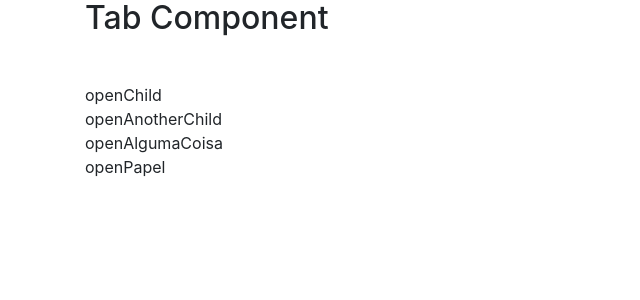
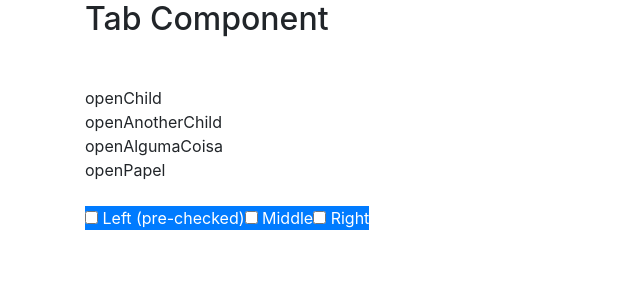
Before and after one commit to WillianAgostini/AngularGenerateDynamicComponent, an Angular app: page / in a window 1280 px wide. Shown: the top 300 px of the page, without its empty margins (0-640 px from the left). Built offline with nearby package versions, Linux system fonts and the light colour scheme.

Commit message:
adicionado bootstrap jquery popper

```diff
--- a/package.json
+++ b/package.json
@@ -21,7 +21,11 @@
     "@angular/platform-browser": "^4.3.6",
     "@angular/platform-browser-dynamic": "^4.3.6",
     "@angular/router": "^4.3.6",
+    "@ng-bootstrap/ng-bootstrap": "^1.0.0-beta.5",
+    "bootstrap": "^4.0.0-beta",
     "core-js": "^2.5.1",
+    "jquery": "^3.2.1",
+    "popper.js": "^1.12.5",
     "rxjs": "^5.4.3",
     "zone.js": "^0.8.17"
   },
--- a/src/app/app.module.ts
+++ b/src/app/app.module.ts
@@ -8,6 +8,7 @@ import { AnotherChildComponent } from "./another-child/another-child.component";
 import { AlgumaCoisaComponent } from "./alguma-coisa/alguma-coisa.component";
 import { TabComponent } from "./tab/tab.component";
 import { TabService } from "./tab/tab.service";
+import { NgbModule } from "@ng-bootstrap/ng-bootstrap";
 
 @NgModule({
   declarations: [
@@ -18,7 +19,7 @@ import { TabService } from "./tab/tab.service";
     AlgumaCoisaComponent,
     TabComponent
   ],
-  imports: [BrowserModule, CommonModule],
+  imports: [BrowserModule, CommonModule, NgbModule.forRoot()],
   providers: [TabService],
   entryComponents: [
     AppComponent,
--- a/src/app/tab/tab.component.html
+++ b/src/app/tab/tab.component.html
@@ -17,3 +17,15 @@
 <br>
 
 <div  #parent></div>
+
+<div class="btn-group" data-toggle="buttons">
+    <label class="btn-primary" ngbButtonLabel>
+      <input type="checkbox" ngbButton > Left (pre-checked)
+    </label>
+    <label class="btn-primary" ngbButtonLabel>
+      <input type="checkbox" ngbButton > Middle
+    </label>
+    <label class="btn-primary" ngbButtonLabel>
+      <input type="checkbox" ngbButton > Right
+    </label>
+  </div>
--- a/src/index.html
+++ b/src/index.html
@@ -7,14 +7,15 @@
 
   <meta name="viewport" content="width=device-width, initial-scale=1">
   <link rel="icon" type="image/x-icon" href="favicon.ico">
-  <link rel="stylesheet" href="https://maxcdn.bootstrapcdn.com/bootstrap/4.0.0-beta/css/bootstrap.min.css" integrity="sha384-/Y6pD6FV/Vv2HJnA6t+vslU6fwYXjCFtcEpHbNJ0lyAFsXTsjBbfaDjzALeQsN6M" crossorigin="anonymous">
+  <!-- <link rel="stylesheet" href="https://maxcdn.bootstrapcdn.com/bootstrap/4.0.0-beta/css/bootstrap.min.css" integrity="sha384-/Y6pD6FV/Vv2HJnA6t+vslU6fwYXjCFtcEpHbNJ0lyAFsXTsjBbfaDjzALeQsN6M" crossorigin="anonymous"> -->
 </head>
 <body>
   <div class="container">
   <app-tab/>
   </div>
+
 </body>
-<script src="https://code.jquery.com/jquery-3.2.1.slim.min.js" integrity="sha384-KJ3o2DKtIkvYIK3UENzmM7KCkRr/rE9/Qpg6aAZGJwFDMVNA/GpGFF93hXpG5KkN" crossorigin="anonymous"></script>
+<!-- <script src="https://code.jquery.com/jquery-3.2.1.slim.min.js" integrity="sha384-KJ3o2DKtIkvYIK3UENzmM7KCkRr/rE9/Qpg6aAZGJwFDMVNA/GpGFF93hXpG5KkN" crossorigin="anonymous"></script>
 <script src="https://cdnjs.cloudflare.com/ajax/libs/popper.js/1.11.0/umd/popper.min.js" integrity="sha384-b/U6ypiBEHpOf/4+1nzFpr53nxSS+GLCkfwBdFNTxtclqqenISfwAzpKaMNFNmj4" crossorigin="anonymous"></script>
-<script src="https://maxcdn.bootstrapcdn.com/bootstrap/4.0.0-beta/js/bootstrap.min.js" integrity="sha384-h0AbiXch4ZDo7tp9hKZ4TsHbi047NrKGLO3SEJAg45jXxnGIfYzk4Si90RDIqNm1" crossorigin="anonymous"></script>
+<script src="https://maxcdn.bootstrapcdn.com/bootstrap/4.0.0-beta/js/bootstrap.min.js" integrity="sha384-h0AbiXch4ZDo7tp9hKZ4TsHbi047NrKGLO3SEJAg45jXxnGIfYzk4Si90RDIqNm1" crossorigin="anonymous"></script> -->
 </html>
```
Also changed, not shown: .angular-cli.json, 1 other file (tests, documents, lock files or other folders).
